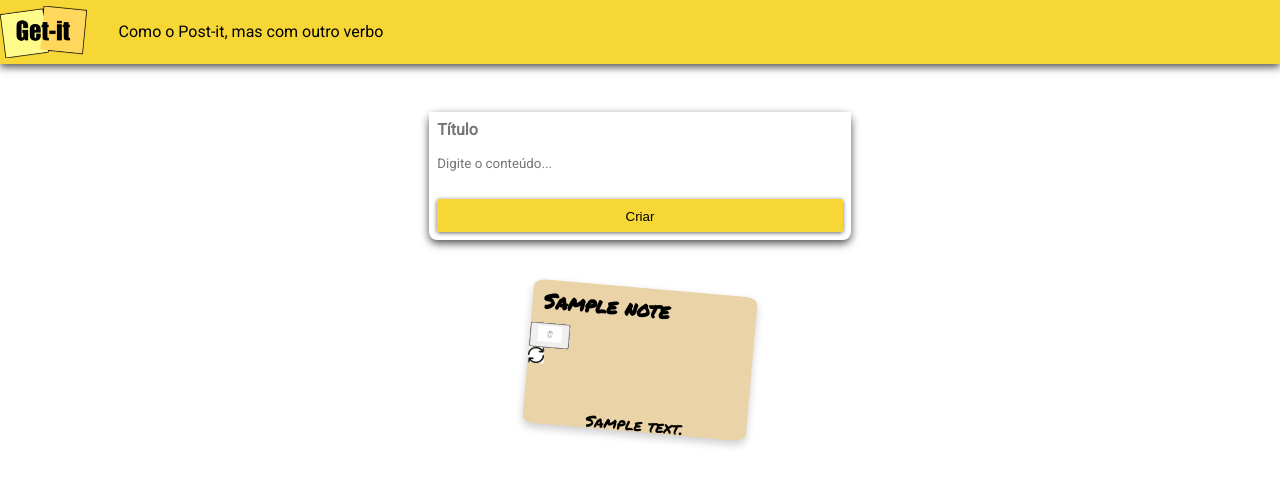
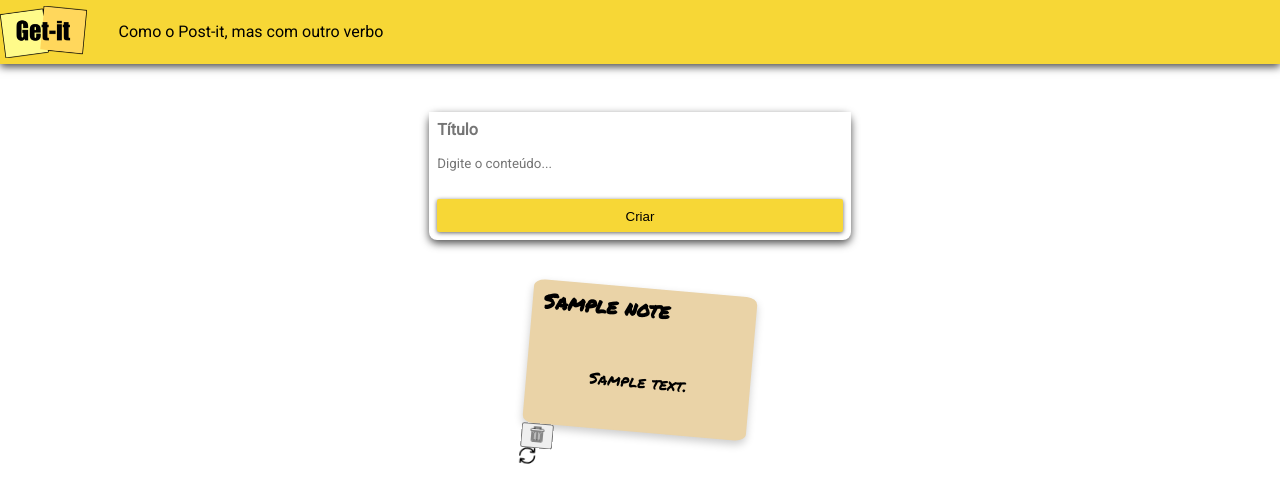
Before and after one commit to JoaoPDalla/tecweb-2026-2-projeto1B, a Django app: page / in a window 1280 px wide. Shown: the top 503 px of the page. Run offline with Django 5.2, Linux system fonts and the light colour scheme; tables that the repository leaves empty hold one stand-in row (values such as "Sample post"); some libraries are stand-ins or nearby versions.

Commit message:
tentando

```diff
--- a/notes/static/notes/css/getit.css
+++ b/notes/static/notes/css/getit.css
@@ -146,6 +146,10 @@ font-family: 'Permanent Marker', cursive;
   height:1rem;
   width: auto;
 }
+.linha{
+  display: flex;
+  flex-direction: row;
+}
 
 
 
--- a/notes/templates/notes/index.html
+++ b/notes/templates/notes/index.html
@@ -38,20 +38,20 @@
   {% for note in notes %}
 <div class="card">
     <h3 class="card-title">{{ note.title }}</h3>
+    <div class="card-content">
+      <p>
+        {{ note.content }}
+      </p>
+    </div>
     <form method ='post' action = "/notes/delete/{{note.id}}/">
                 {% csrf_token %}
                 <button type = "submit">
-                <img class = 'lixeira' src = "{% static 'notes/img/lixeira.jpg' %}">
+                <img class = 'lixeira' src = "{% static 'notes/img/lixeira.png' %}">
                 </button>
             </form>
             <a href="{% url 'update' note.id %}">
                 <img class="lixeira" src="{% static 'notes/img/update.png' %}">
             </a>
-    <div class="card-content">
-      <p>
-        {{ note.content }}
-      </p>
-    </div>
   </div>
   {% endfor %}
 </div>
```
Also changed, not shown: notes/static/notes/img/lixeira.png (added).
